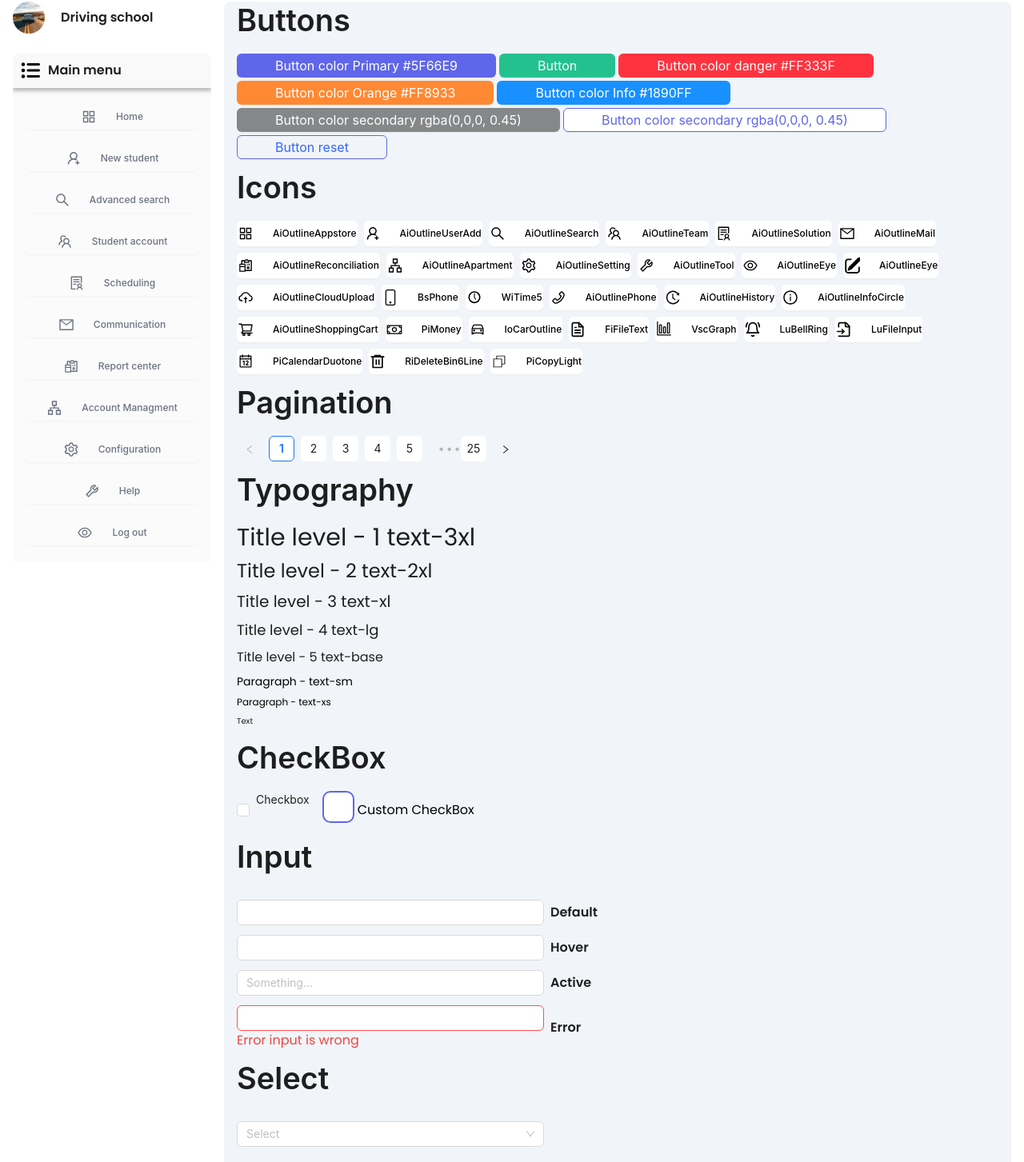
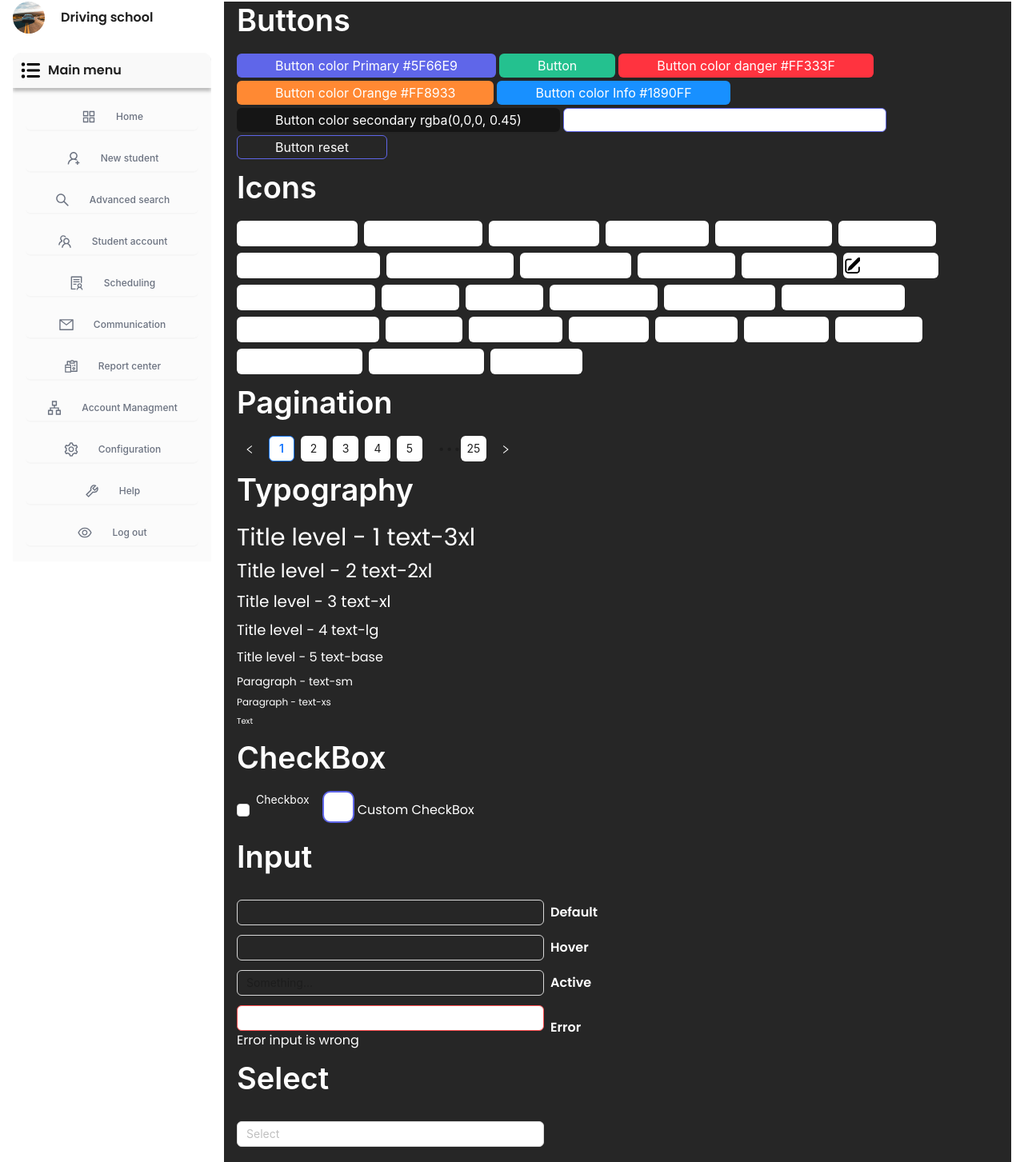
Before and after one commit to jontosh/drivingschool, a React (Vite) app: page /design/components in a window 1280 px wide. Shown: the part 90-1543 px from the top of the page at 80% size. Built offline with nearby package versions, Linux system fonts and the light colour scheme; grey boxes are pictures that could not be loaded.

Commit message:
#fix #jsx added "dark" mode

```diff
--- a/src/components/form/index.jsx
+++ b/src/components/form/index.jsx
@@ -1,7 +1,7 @@
 import classNames from "classnames";
 import { Fragment } from "react";
 import FormStyle from "./form.module.scss";
-import { Input, Select } from "antd";
+import { ConfigProvider, Input, Select } from "antd";
 const { Option } = Select;
 
 export const CustomCheckBox = ({
@@ -44,9 +44,21 @@ export const CustomInput = ({
   size,
   onChange,
   spanText,
+  hoverBg = '#ffffff',
+  activeBg = '#ffffff',
 }) => {
   return (
     <Fragment>
+      <ConfigProvider
+        theme={{
+          components: {
+            Input: {
+              hoverBg,
+              activeBg,
+            }
+          }
+        }}
+      >
         <div className={"flex flex-col"}>
           <Input
             className={className}
@@ -60,6 +72,7 @@ export const CustomInput = ({
           />
           <span className={`${className} text-base text-red-500`}>{spanText}</span>
         </div>
+      </ConfigProvider>
     </Fragment>
   );
 };
@@ -69,8 +82,8 @@ export const CustomSelect = ({
   value,
   onChange,
   options,
-  placeholder
-
+  placeholder,
+  dropdownClassName
 }) => {
   return (
     <Fragment>
@@ -79,7 +92,7 @@ export const CustomSelect = ({
         value={value}
         onChange={onChange}
         placeholder={placeholder}
-        dropdownClassName={"border border-blue-500"}
+        dropdownClassName={dropdownClassName}
       >
         {options.map(option => (
           <Option key={option.value} value={option.value}>{option.label}</Option>
--- a/src/index.scss
+++ b/src/index.scss
@@ -10,11 +10,11 @@ body,
 }
 
 .root {
-  & > * {
+  &>* {
     flex-shrink: 0;
   }
 
-  & > main {
+  &>main {
     flex-grow: 1;
   }
 }
@@ -43,3 +43,24 @@ svg {
   width: 100%;
   height: auto;
 }
+
+.mode-dark {
+  color: #FFFFFF;
+  background-color: #262626;
+
+  p,
+  h1,
+  h2,
+  h3,
+  h4,
+  h5,
+  h6,
+  title,
+  text,
+  .Paragraph,
+  .Text,
+  .Title,
+  span {
+    color: #FFFFFF;
+  }
+}
--- a/src/pages/design/components.jsx
+++ b/src/pages/design/components.jsx
@@ -368,7 +368,7 @@ const Components = () => {
 
       <Typography.Title>Typography</Typography.Title>
 
-      <div className="mb-3 space-y-2">
+      <div className="mb-3 space-y-2 mode-dark">
         <Title level={1} fontWeightStrong={400} fontSize={"text-3xl"}>
           Title level - 1 text-3xl
         </Title>
@@ -407,7 +407,9 @@ const Components = () => {
         <div className={"flex gap-2 items-center"}>
           <CustomInput
             size={"medium"}
-            className={"w-96"}
+            className={"w-96 mode-dark"}
+            hoverBg={"mode-dark"}
+            activeBg={"mode-dark"}
           />
           <Title level={2}>
             Default
@@ -416,7 +418,9 @@ const Components = () => {
         <div className={"flex gap-2 items-center"}>
           <CustomInput
             size={"medium"}
-            className={"w-96"}
+            className={"w-96 mode-dark"}
+            hoverBg={"mode-dark"}
+            activeBg={"mode-dark"}
           />
           <Title level={2}>
             Hover
@@ -426,7 +430,9 @@ const Components = () => {
           <CustomInput
             size={"medium"}
             placeholder={"Something..."}
-            className={"w-96"}
+            className={"w-96 mode-dark"}
+            hoverBg={"mode-dark"}
+            activeBg={"mode-dark"}
           />
           <Title level={2}>
             Active
@@ -452,7 +458,8 @@ const Components = () => {
           <CustomSelect
             options={options}
             placeholder={"Select"}
-            className={"w-96 bor"}
+            className={"w-96 mode-dark"}
+            dropdownClassName={"border border-blue-500 mode-dark"}
           />
         </div>
       </div>
--- a/src/pages/design/index.jsx
+++ b/src/pages/design/index.jsx
@@ -5,7 +5,7 @@ const Design = () => {
   return (
     <Fragment>
       <section className="Design">
-        <div className="container px-4 mx-auto">
+        <div className="container px-4 mx-auto mode-dark">
           <Outlet />
         </div>
       </section>
```
Lines whose indentation alone changed are shown as unchanged.
